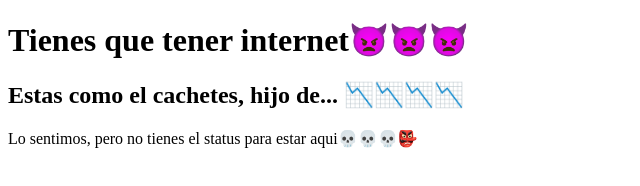
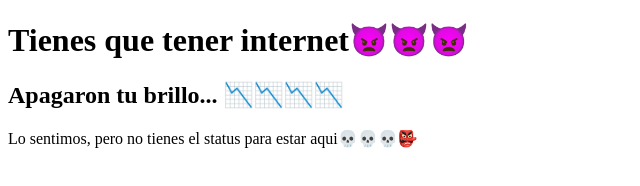
Before and after one commit to SantiagoHM27/PWA, a plain HTML site: page offline.html in a window 1280 px wide. Shown: the whole page, without its empty margins (0-640 px from the left). Drawn offline with Linux system fonts and the light colour scheme.

Commit message:
Version final, offline funcionando

```diff
--- a/offline.html
+++ b/offline.html
@@ -7,7 +7,7 @@
 </head>
 <body>
     <h1>Tienes que tener internet👿👿👿</h1>
-    <h2>Estas como el cachetes, hijo de... 📉📉📉📉</h2>
+    <h2>Apagaron tu brillo... 📉📉📉📉</h2>
     <p>Lo sentimos, pero no tienes el status para estar aqui💀💀💀👺</p>
 </body>
 </html>
```
